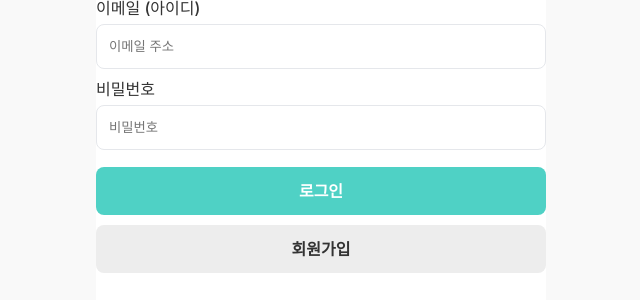
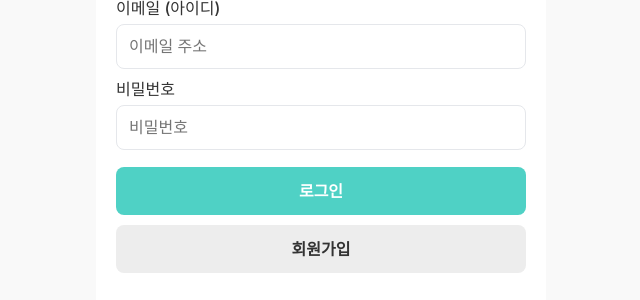
Before and after one commit to WomanTech2025-MoWo/MoWo_FE, a React (Create React App) app: page /login in a window 1280 px wide. Shown: the top 300 px of the page, without its empty margins (319-959 px from the left). Built offline with nearby package versions, Linux system fonts and the light colour scheme; a web font is replaced by a local one.

Commit message:
✨[Feat] InnerLayout 컴포넌트 구현

```diff
--- /dev/null
+++ b/src/layouts/InnerLayout.tsx
@@ -0,0 +1,8 @@
+import React from 'react';
+import { WithChildren } from '../types/common';
+
+const InnerLayout = ({ children }: WithChildren) => {
+  return <div className="page-inner">{children}</div>;
+};
+
+export default InnerLayout;
--- a/src/pages/auth/LoginPage.tsx
+++ b/src/pages/auth/LoginPage.tsx
@@ -1,4 +1,5 @@
 import React, { useState } from 'react';
+import InnerLayout from '../../layouts/InnerLayout';
 import PrimaryButton from '../../components/button/PrimaryButton';
 import SecondaryButton from '../../components/button/SecondaryButton';
 import InputField from '../../components/input/InputField';
@@ -13,7 +14,7 @@ const LoginPage = () => {
   };
 
   return (
-    <>
+    <InnerLayout>
       <form onSubmit={handleSubmit}>
         <InputField
           label="이메일 (아이디)"
@@ -31,7 +32,7 @@ const LoginPage = () => {
       <SecondaryButton as="link" to="/signup">
         회원가입
       </SecondaryButton>
-    </>
+    </InnerLayout>
   );
 };
 
--- a/src/styles/styles.css
+++ b/src/styles/styles.css
@@ -55,6 +55,11 @@ body {
   -moz-osx-font-smoothing: grayscale;
 }
 
+input {
+  border: 1px solid var(--color-border-color);
+  font-size: 1rem;
+}
+
 #wrapper {
   min-width: 350px;
   max-width: 450px;
@@ -64,6 +69,7 @@ body {
   margin: 0 auto;
 }
 
-input {
-  border: 1px solid var(--color-border-color);
+.page-inner {
+  width: calc(100% - 40px);
+  margin: 0 auto;
 }
```
